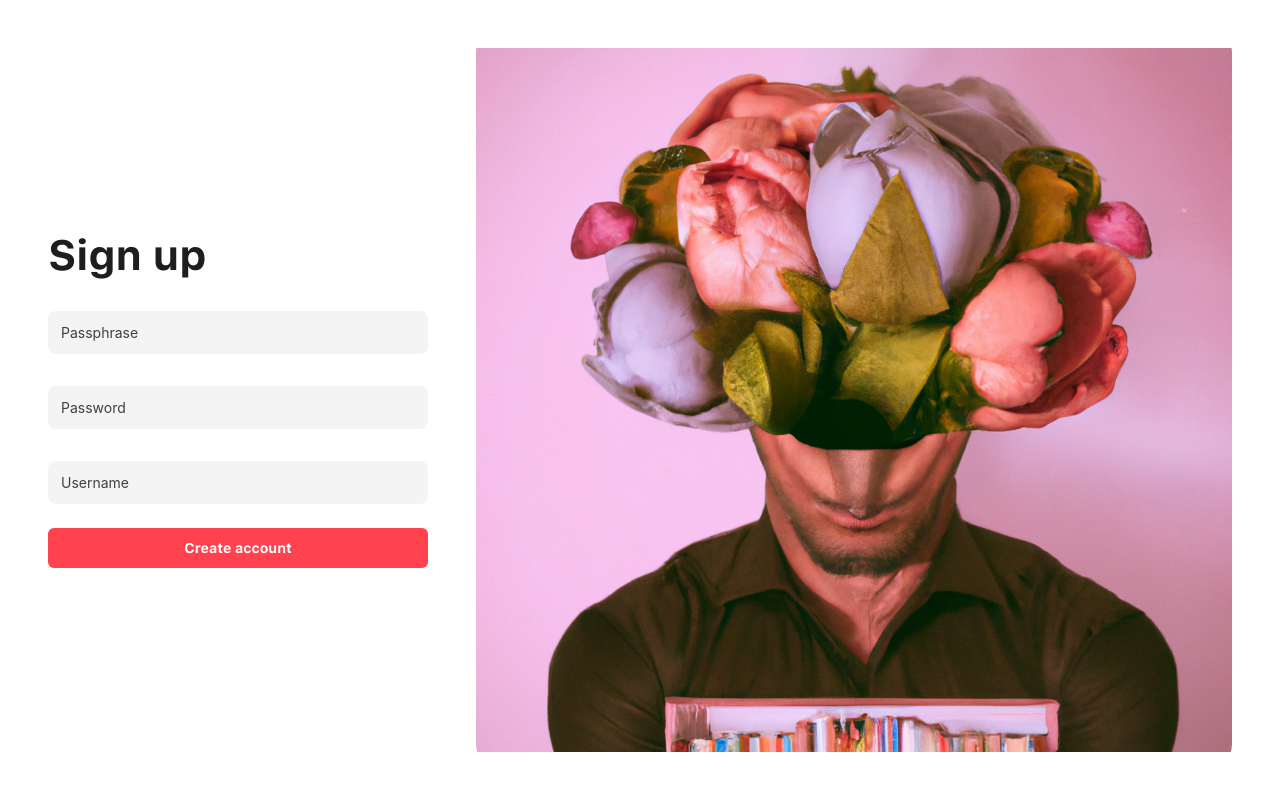
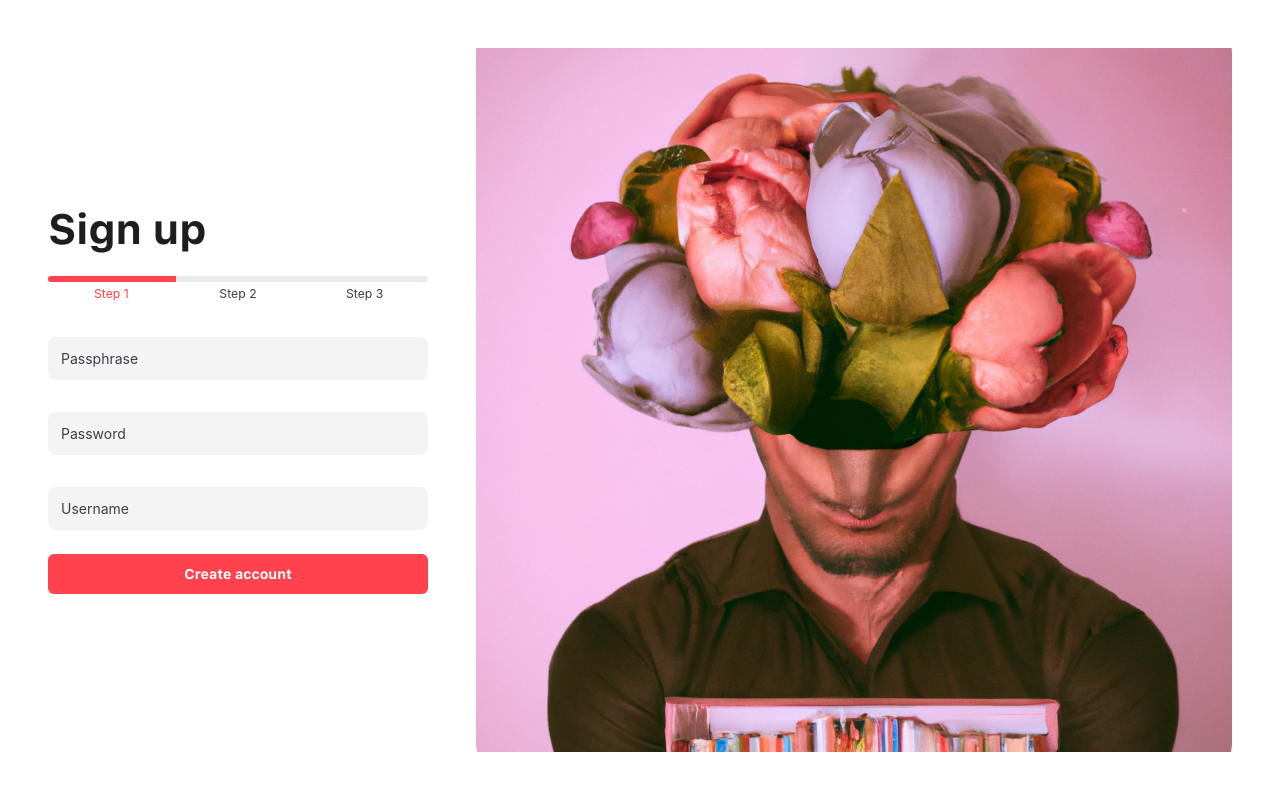
Before and after one commit to ClementeSerrano/web-app-boilerplate, a React (Create React App) app: page /register in a window 1280 px wide. Shown: the top 790 px of the page. Built offline with nearby package versions, Linux system fonts and the light colour scheme.

Commit message:
feat(register module): add stepper to register form

```diff
--- /dev/null
+++ b/src/app/components/Stepper/Stepper.hooks.ts
@@ -0,0 +1,34 @@
+import { useReducer } from "react";
+
+import {
+  StepperDispatchAction,
+  StepperState,
+  UseStepperHook,
+} from "./Stepper.types";
+
+export function useStepper(
+  initialState: StepperState | undefined = 0
+): UseStepperHook {
+  function reducer(
+    state: StepperState,
+    action: StepperDispatchAction
+  ): StepperState {
+    switch (action) {
+      case "next":
+        return state + 1;
+
+      case "prev":
+        return state - 1;
+
+      case "reset":
+        return 0;
+
+      default:
+        return 0;
+    }
+  }
+
+  const [state, dispatch] = useReducer(reducer, initialState);
+
+  return [state, dispatch];
+}
--- a/src/app/components/Stepper/Stepper.styles.ts
+++ b/src/app/components/Stepper/Stepper.styles.ts
@@ -16,7 +16,7 @@ export const StepperBar = styled.div<StepperBarProps>`
   height: 3px;
   background: ${({ theme, color }) =>
     `linear-gradient(to right, ${color || theme.palette.primary.main} 50%, ${
-      theme.palette.text.light
+      theme.palette.text.lighter
     } 50%)`};
   background-size: 200% 100%;
   background-position: ${({ active, completed }) =>
--- a/src/app/modules/Auth/Register/components/RegisterForm/RegisterForm.styles.ts
+++ b/src/app/modules/Auth/Register/components/RegisterForm/RegisterForm.styles.ts
@@ -1,13 +1,23 @@
+import { CSSProperties } from "react";
 import styled, { DefaultTheme } from "styled-components";
 
 import { TextFieldStyle } from "../../../../../components/TextField/TextField.types";
 import Button from "../../../../../components/Button/Button";
+import { StepperStyleProps } from "../../../../../components/Stepper/Stepper.types";
 
 export const RegisterFormSubmitButton = styled(Button)`
   width: 100%;
   margin-top: ${({ theme }) => theme.spacing.md}px;
 `;
 
+export function getRegisterTitleStyles(theme: DefaultTheme): CSSProperties {
+  return { marginBottom: theme.spacing.md };
+}
+
+export function getRegisterStepperStyles(): StepperStyleProps {
+  return { bar: { height: 6 } };
+}
+
 export function getRegisterFieldStyles(theme: DefaultTheme): TextFieldStyle {
   return { container: { marginTop: theme.spacing.xxs } };
 }
--- a/src/app/modules/Auth/Register/components/RegisterForm/RegisterForm.tsx
+++ b/src/app/modules/Auth/Register/components/RegisterForm/RegisterForm.tsx
@@ -4,10 +4,14 @@ import { useTheme } from "styled-components";
 
 import TextField from "../../../../../components/TextField/TextField";
 import Typography from "../../../../../components/Typography/Typography";
+import { useStepper } from "../../../../../components/Stepper/Stepper.hooks";
+import Stepper from "../../../../../components/Stepper/Stepper";
 
 import { RegisterFormValues } from "./RegisterForm.types";
 import {
   getRegisterFieldStyles,
+  getRegisterStepperStyles,
+  getRegisterTitleStyles,
   RegisterFormSubmitButton,
 } from "./RegisterForm.styles";
 
@@ -19,15 +23,29 @@ export default function RegisterForm() {
     },
   });
 
+  const [activeStep, dispatchActiveStep] = useStepper();
+
   const theme = useTheme();
 
+  const titleStyles = getRegisterTitleStyles(theme);
+  const stepperStyles = getRegisterStepperStyles();
   const fieldStyles = getRegisterFieldStyles(theme);
+
+  const stepsLabels = ["Step 1", "Step 2", "Step 3"];
 
   return (
     <Form onSubmit={form.handleSubmit}>
-      <Typography as="h1" variant="title3">
+      <Typography as="h1" variant="title3" style={titleStyles}>
         Sign up
       </Typography>
+
+      <Stepper activeStep={activeStep} style={stepperStyles}>
+        {stepsLabels.map((stepLabel, index) => (
+          <Stepper.Step key={index}>
+            <Stepper.Label>{stepLabel}</Stepper.Label>
+          </Stepper.Step>
+        ))}
+      </Stepper>
 
       <TextField
         id="passphrase"
--- a/src/app/modules/Auth/auth.helpers.ts
+++ b/src/app/modules/Auth/auth.helpers.ts
@@ -1,9 +1,9 @@
 import { passphrase } from "@liskhq/lisk-client";
 
 /**
- * Generate a random mnemonic (uses crypto.randomBytes under the hood),
- * defaults to 128-bits of entropy var mnemonic = bip39.generateMnemonic()
- * @returns {string} A valid mnemoic passphrase
+ * Generate a random mnemonic using Lisk protocol.
+ * Defaults to 128-bits of entropy var mnemonic = bip39.generateMnemonic()
+ * @returns {string} A valid mnemonic passphrase.
  */
 export function generatePassphrase(): string {
   return passphrase.Mnemonic.generateMnemonic();
--- a/src/app/theme/palette.theme.ts
+++ b/src/app/theme/palette.theme.ts
@@ -46,6 +46,7 @@ export const lightThemePalette: ThemePalette = {
     darker: themeColors.gray.light,
   },
   text: {
+    lighter: themeColors.gray.lighter,
     light: themeColors.gray.main,
     main: themeColors.gray.dark,
     dark: themeColors.gray.darker,
@@ -97,6 +98,7 @@ export const darkThemePalette: ThemePalette = {
     darker: themeColors.black.main,
   },
   text: {
+    lighter: themeColors.gray.superLight,
     light: themeColors.gray.lighter,
     main: themeColors.gray.light,
     dark: themeColors.gray.main,
--- a/src/app/theme/theme.types.ts
+++ b/src/app/theme/theme.types.ts
@@ -30,7 +30,7 @@ export type ThemePalette = Record<ThemePaletteKey, ThemePaletteVariant> & {
     ThemeColorVariant,
     "lighter" | "light" | "main" | "dark" | "darker"
   >;
-  text: Pick<ThemeColorVariant, "light" | "main" | "dark">;
+  text: Pick<ThemeColorVariant, "lighter" | "light" | "main" | "dark">;
 };
 
 export type ThemeSpacing = Record<ThemeSizeUnit, number>;
```
Also changed, not shown: src/app/components/Stepper/Stepper.types.ts (+15 -8 lines).
